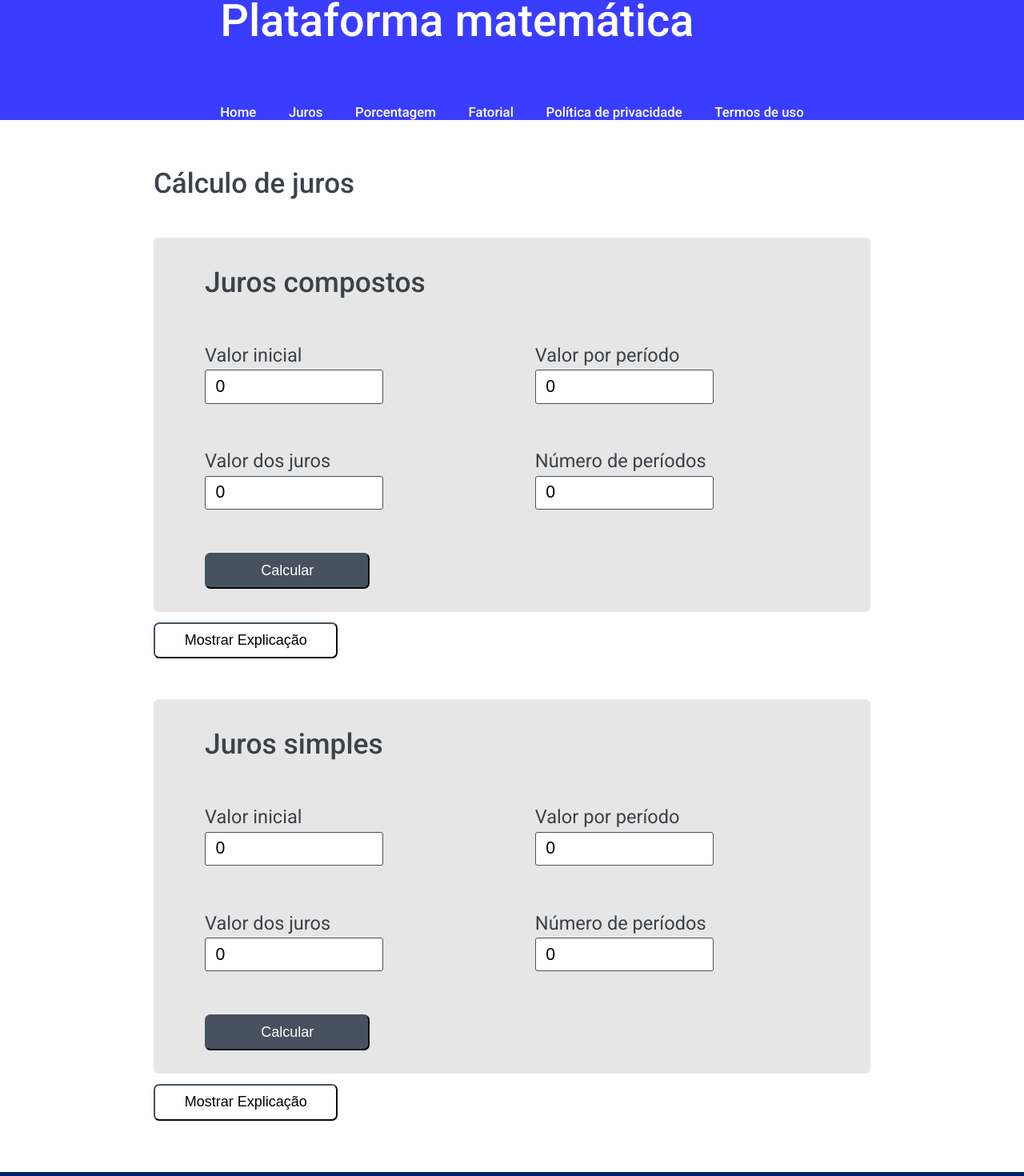
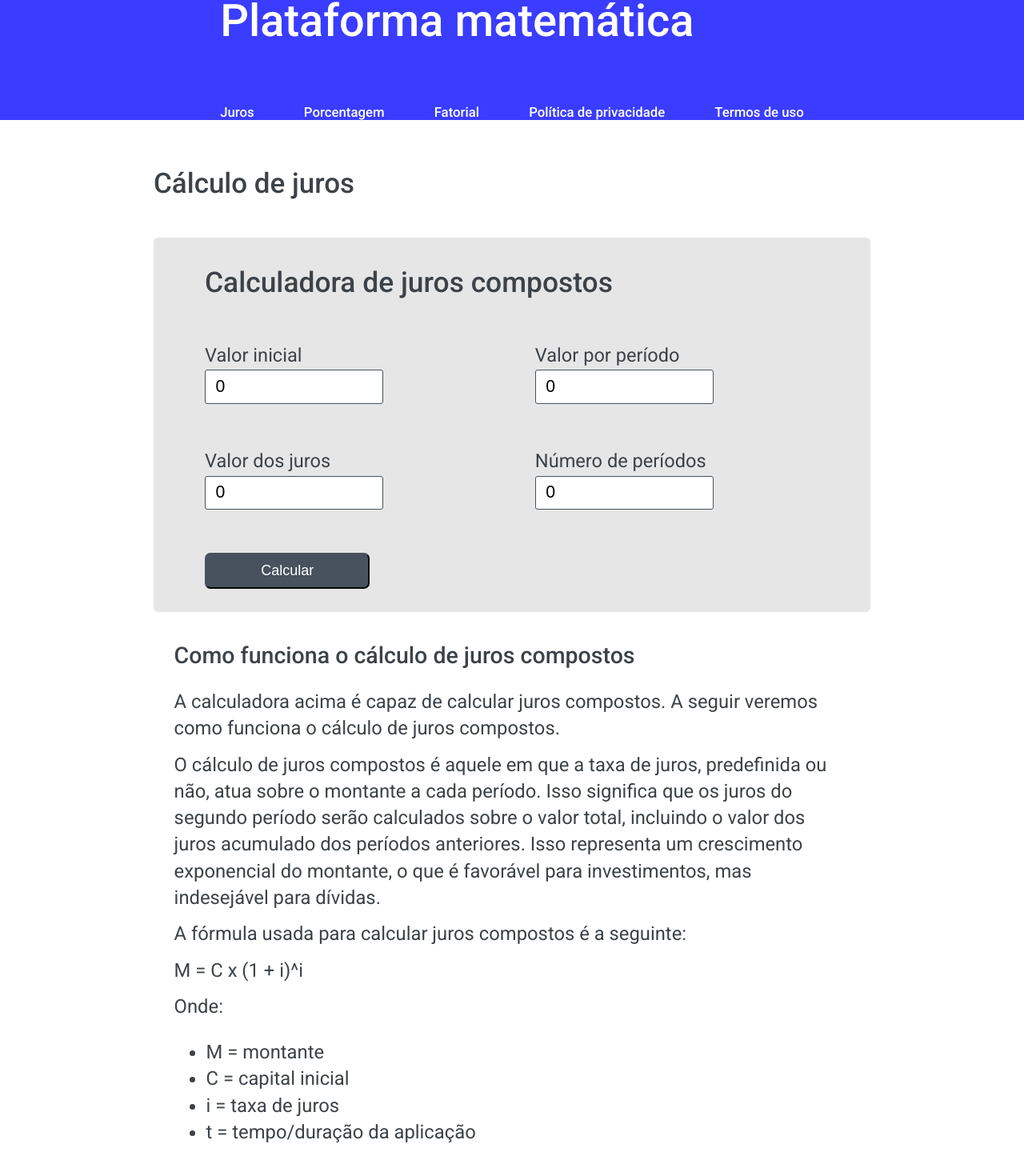
Before and after one commit to gustavoJunkes/math-platform, an Angular app: page /matematica/juros in a window 1280 px wide. Shown: the part 54-1524 px from the top of the page at 80% size. Built offline with nearby package versions, Linux system fonts and the light colour scheme.

Commit message:
Improving compound interest explanation

```diff
--- a/src/app/features/math/compound-interest/compound-interest.component.html
+++ b/src/app/features/math/compound-interest/compound-interest.component.html
@@ -2,7 +2,7 @@
 
 <h1 class="page-title">Cálculo de juros</h1>
 
-<app-card-calculation [title]="'Juros compostos'" [form]="calculationForm1" (resultObject)="calculate1($event)"></app-card-calculation>
+<app-card-calculation [title]="'Calculadora de juros compostos'" [form]="calculationForm1" (resultObject)="calculate1($event)"></app-card-calculation>
 
 <div class="result-div" *ngIf="calculationResult1">
     <p>Resultado final: {{calculationResult1}} <button class="copy-button" (click)="copy(calculationResult1)">Copiar</button></p>
@@ -12,23 +12,39 @@
 <div id="div-explanation-button">
     <div class="explanation-card" *ngIf="showExplanation" >
         <h2>Como funciona o cálculo de juros compostos</h2>
+        <p>A calculadora acima é capaz de calcular juros compostos. A seguir veremos como funciona o cálculo de juros compostos.</p>
         <p> O cálculo de juros compostos é aquele em que a taxa de juros, predefinida ou não, atua sobre o montante a cada período.
             Isso significa que os juros do segundo período serão calculados sobre o valor total, incluindo o valor dos juros acumulado
             dos períodos anteriores. Isso representa um crescimento exponencial do montante, o que é favorável para investimentos, mas indesejável para dívidas.
         </p>
 
+        <p>
+            A fórmula usada para calcular juros compostos é a seguinte:
+        </p>
+        <p class="formula-p">
+            M = C x (1 + i)^i
+        </p>
+
+        <p>Onde:</p>
+        <ul>
+            <li>M = montante</li>
+            <li>C = capital inicial</li>
+            <li>i = taxa de juros</li>
+            <li>t = tempo/duração da aplicação</li>
+        </ul>
     </div>
     <button (click)="changeShowExplanation()"  class="show-explanation-button">Mostrar Explicação</button>
 </div>
 
-<app-card-calculation [title]="'Juros simples'" [form]="calculationForm2" (resultObject)="calculate2($event)"></app-card-calculation>
+<app-card-calculation [title]="'calculadora de juros simples'" [form]="calculationForm2" (resultObject)="calculate2($event)"></app-card-calculation>
 <div class="result-div" *ngIf="calculationResult2">
     <p>Resultado final: {{calculationResult2}} <button class="copy-button" (click)="copy(calculationResult1)">Copiar</button></p>
     <p>Total de juros: {{interestCalculationResult2}} <button class="copy-button" (click)="copy(interestCalculationResult2)">Copiar</button></p>
 </div>
 <div id="div-explanation-button">
     <div class="explanation-card" *ngIf="showExplanation" >
-        <h2>Como funciona o cálculo de juros Simples</h2>
+        <h2>Como calcular juros Simples</h2>
+        <p>A calculadora acima é capaz de calcular juros simples. A seguir veremos como o cálculo funciona.</p>
         <p>O cálculo de juros simples é aquele em que a taxa de juros, um valor predefinido, só atua sobre o valor inicial.
             A fórmula que usamos para calcular juros simples é:
         </p>
--- a/src/app/features/math/compound-interest/compound-interest.component.ts
+++ b/src/app/features/math/compound-interest/compound-interest.component.ts
@@ -18,7 +18,7 @@ export class CompoundInterestComponent implements OnInit {
   interestCalculationResult1!: number;
   interestCalculationResult2!: number;
 
-  showExplanation: boolean = false;
+  showExplanation: boolean = true;
   resultObject!: any;
   title: string = "Cálculo de Juros"
 
--- a/src/app/shared/header/header.component.html
+++ b/src/app/shared/header/header.component.html
@@ -5,7 +5,7 @@
 </div>
 <div id="main-div-links">
     <div id="div-links">
-        <p>Home</p>
+        <!--<p>Home</p> -->
         <!--<p (click)="redirectToDate()" style="cursor: not-allowed">Datas</p>-->
         <p (click)="redirectToInterest()">Juros</p>
         <p (click)="redirectToPercentage()">Porcentagem</p>
```
